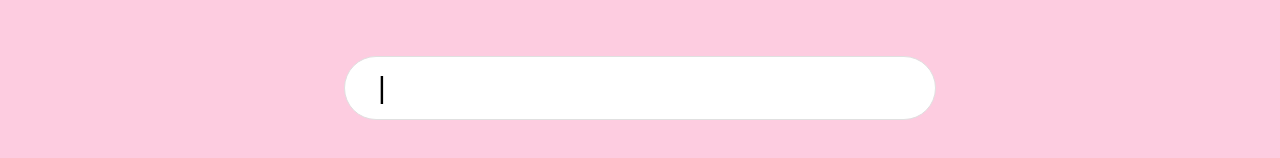
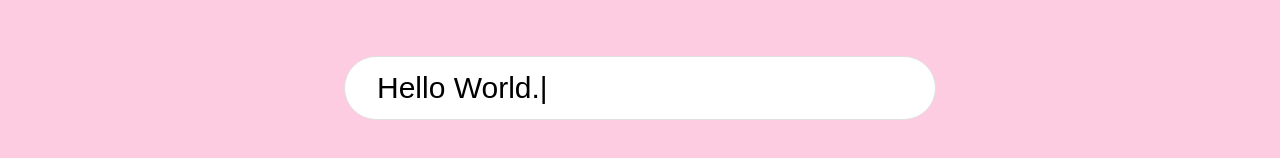
Before and after one commit to abi-7/personal-portfolio, a Next.js app: page / in a window 1280 px wide. Shown: the part 458-616 px from the top of the page. Built offline with nearby package versions, Linux system fonts and the light colour scheme.

Commit message:
updated typewriter animation

```diff
--- a/package.json
+++ b/package.json
@@ -21,7 +21,7 @@
     "react": "^19.2.1",
     "react-dom": "^19.2.1",
     "react-snowfall": "^2.4.0",
-    "typewriter-effect": "^2.21.0"
+    "react-type-animation": "^3.2.0"
   },
   "devDependencies": {
     "@eslint/eslintrc": "^3",
--- a/src/app/components/Hero.jsx
+++ b/src/app/components/Hero.jsx
@@ -1,6 +1,6 @@
 'use client';
 import React from 'react';
-import Typewriter from 'typewriter-effect';
+import { TypeAnimation } from 'react-type-animation';
 
 export default function HeroSection() {
   return (
@@ -21,14 +21,16 @@
                         rounded-full bg-white flex items-center justify-between"
         >
           <div className="text-3xl text-black">
-            <Typewriter
-              options={{
-                strings: ['Hello World.'], // Text to type
-                autoStart: true, // Start typing automatically
-                loop: true, // Loop the animation
-                delay: 150, // Typing speed (in milliseconds)
-                deleteSpeed: 75, // Deleting speed (in milliseconds)
-              }}
+            <TypeAnimation
+              sequence={[
+                'Hello World.', // Text to type
+                2000, // Wait 2 seconds before deleting
+                '', // Delete
+              ]}
+              wrapper="span"
+              speed={50} // Typing speed (higher = faster)
+              deletionSpeed={75} // Deletion speed
+              repeat={Infinity} // Loop infinitely
             />
           </div>
         </div>
```
Also changed, not shown: 1 other file (tests, documents, lock files or other folders).
